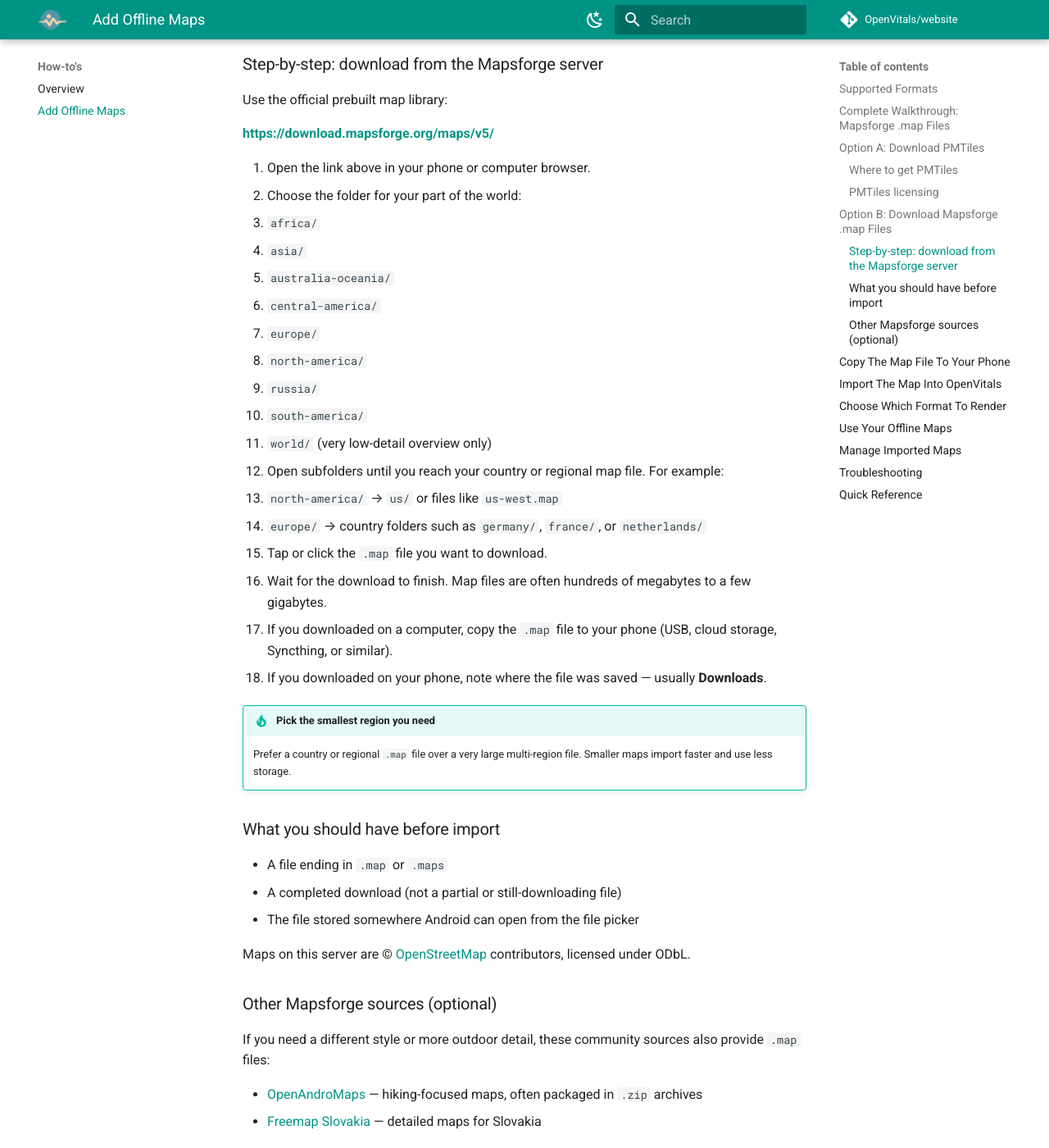
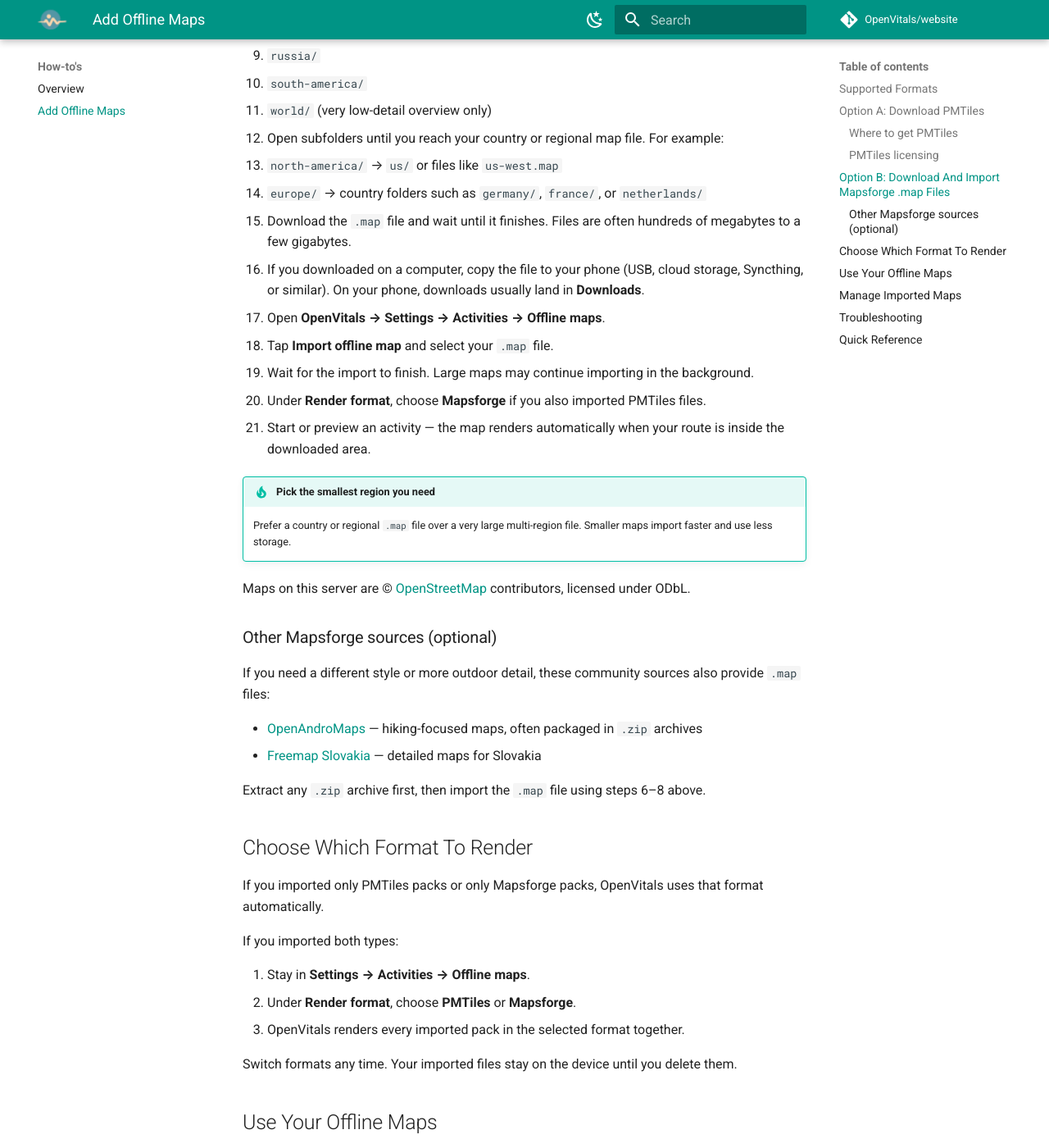
Before and after one commit to OpenVitals-MTU/docs, an MkDocs documentation site: the page built from docs/how-to/offline-maps.md, in a window 1280 px wide and 1400 px high, scrolled down 2777 px. Shown: the whole window at 82% size. Built offline with MkDocs 1.6.1 and Material for MkDocs 9.7.7, drawn with Linux system fonts in a browser that asks for light colours; some of the changed text lies outside the part shown.

Commit message:
fix map importer how to

```diff
--- a/docs/how-to/offline-maps.md
+++ b/docs/how-to/offline-maps.md
@@ -17,21 +17,6 @@
 
 !!! tip "Start small"
     Regional map files are much easier to manage than a full-world download. Aim for the area where you record or preview activities.
-
-## Complete Walkthrough: Mapsforge `.map` Files
-
-If you want a prebuilt offline map without using a computer, follow these steps from download to import:
-
-1. Open **[https://download.mapsforge.org/maps/v5/](https://download.mapsforge.org/maps/v5/)** in your browser.
-2. Open the folder for your region (for example `europe/` or `north-america/`).
-3. Open country or sub-region folders until you see a `.map` file that covers your area.
-4. Download the `.map` file and wait until it finishes.
-5. Open **OpenVitals → Settings → Activities → Offline maps**.
-6. Tap **Import offline map**.
-7. Select the downloaded `.map` file from your file picker (often in **Downloads**).
-8. Wait for the import to complete. Large maps may continue importing in the background.
-9. Under **Render format**, choose **Mapsforge** if you also imported PMTiles files.
-10. Start or preview an activity — the map renders automatically when your route is inside the downloaded area.
 
 ## Option A: Download PMTiles
 
@@ -74,6 +59,11 @@
 Each extra zoom level can roughly double file size. Zoom 14 is often enough for running and cycling routes; zoom 15 adds more street-level detail.
 
 5. Copy the finished `my_area.pmtiles` file to your phone.
+6. Open **OpenVitals → Settings → Activities → Offline maps**.
+7. Tap **Import offline map** and select your `.pmtiles` file.
+8. Wait for the import to finish. Large files may continue importing in the background.
+
+When import completes, the map appears in your offline map list with its file name, format, and size.
 
 **3. Other PMTiles sources**
 
@@ -83,13 +73,11 @@
 
 Protomaps basemaps are derived from OpenStreetMap. Respect the license terms of the map you download and keep attribution in mind when sharing screenshots or exports.
 
-## Option B: Download Mapsforge `.map` Files
+## Option B: Download And Import Mapsforge `.map` Files
 
 Mapsforge maps use a single `.map` or `.maps` file per region. They work well for outdoor activities and include roads, paths, and land-cover detail from OpenStreetMap.
 
-### Step-by-step: download from the Mapsforge server
-
-Use the official prebuilt map library:
+Download prebuilt maps from the official server, then import them into OpenVitals:
 
 **[https://download.mapsforge.org/maps/v5/](https://download.mapsforge.org/maps/v5/)**
 
@@ -107,19 +95,16 @@
 3. Open subfolders until you reach your country or regional map file. For example:
    - `north-america/` → `us/` or files like `us-west.map`
    - `europe/` → country folders such as `germany/`, `france/`, or `netherlands/`
-4. Tap or click the `.map` file you want to download.
-5. Wait for the download to finish. Map files are often hundreds of megabytes to a few gigabytes.
-6. If you downloaded on a computer, copy the `.map` file to your phone (USB, cloud storage, Syncthing, or similar).
-7. If you downloaded on your phone, note where the file was saved — usually **Downloads**.
+4. Download the `.map` file and wait until it finishes. Files are often hundreds of megabytes to a few gigabytes.
+5. If you downloaded on a computer, copy the file to your phone (USB, cloud storage, Syncthing, or similar). On your phone, downloads usually land in **Downloads**.
+6. Open **OpenVitals → Settings → Activities → Offline maps**.
+7. Tap **Import offline map** and select your `.map` file.
+8. Wait for the import to finish. Large maps may continue importing in the background.
+9. Under **Render format**, choose **Mapsforge** if you also imported PMTiles files.
+10. Start or preview an activity — the map renders automatically when your route is inside the downloaded area.
 
 !!! tip "Pick the smallest region you need"
     Prefer a country or regional `.map` file over a very large multi-region file. Smaller maps import faster and use less storage.
-
-### What you should have before import
-
-- A file ending in `.map` or `.maps`
-- A completed download (not a partial or still-downloading file)
-- The file stored somewhere Android can open from the file picker
 
 Maps on this server are © [OpenStreetMap](https://www.openstreetmap.org/copyright) contributors, licensed under ODbL.
 
@@ -130,33 +115,7 @@
 - [OpenAndroMaps](https://www.openandromaps.org/en/downloads) — hiking-focused maps, often packaged in `.zip` archives
 - [Freemap Slovakia](https://www.freemap.sk/pages/download-mapsforge/) — detailed maps for Slovakia
 
-Extract any `.zip` archive first, then import the `.map` file inside.
-
-## Copy The Map File To Your Phone
-
-You need the finished map file in a place Android can open from the file picker. Common options:
-
-1. **Download directly on the phone** using your browser or the provider's app.
-2. **Transfer from a computer** with USB, Syncthing, Google Drive, Nextcloud, or any file-sync method you already use.
-3. **Move the file into Downloads** or another folder you can easily find during import.
-
-Remember the file name and folder location — you will select it in the next step.
-
-## Import The Map Into OpenVitals
-
-Follow these steps after your `.pmtiles`, `.map`, or `.maps` file is on your phone:
-
-1. Open **OpenVitals**.
-2. Go to **Settings**.
-3. Open **Activities**.
-4. Scroll to **Offline maps**.
-5. Tap **Import offline map**.
-6. In the file picker, browse to your downloaded map file and select it.
-7. Wait for the import to finish.
-
-Large files may take several minutes. OpenVitals can continue copying the map in the background, and you may see a progress notification while the import runs.
-
-When import completes, the map appears in your offline map list with its file name, format, and size.
+Extract any `.zip` archive first, then import the `.map` file using steps 6–8 above.
 
 ## Choose Which Format To Render
 
```
